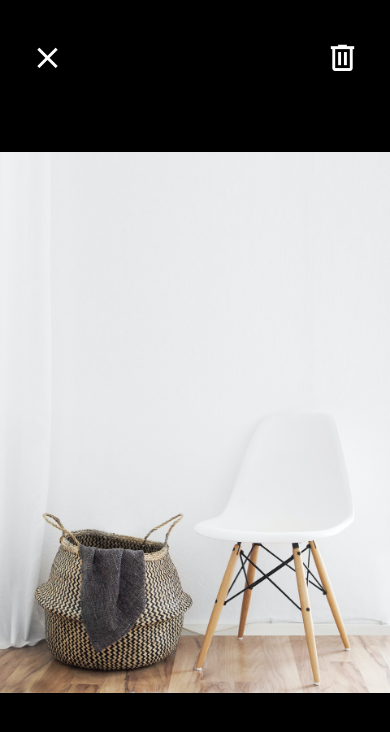
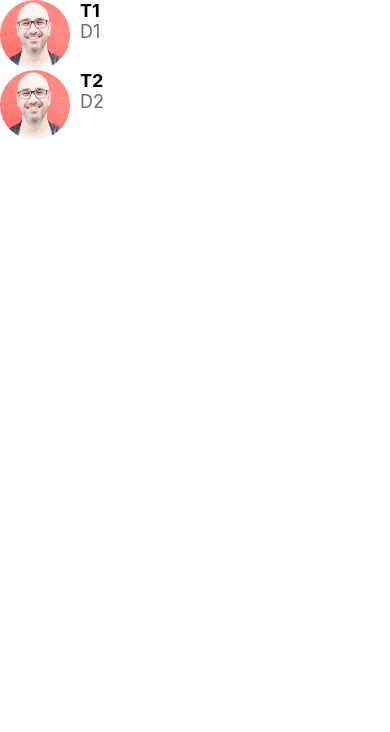
Before and after one commit to Baraka-Mugisha/DoneWIthIt, a React Native app: screen / in a window 390 px wide. Shown: the top 732 px of the page. Built offline with nearby package versions, Linux system fonts and the light colour scheme.

Commit message:
Extracting the screen component added expo-constants library added a separate screen component file

```diff
--- a/App.js
+++ b/App.js
@@ -2,12 +2,13 @@
 import AppButton from './app/components/AppButton';
 import AppText from './app/components/AppText';
 import Card from './app/components/Card';
-import ListingDetailsScreen from './app/screens/ListingDetails';
+import ListingDetailsScreen from './app/screens/ListingDetailsScreen';
+import MessagesScreen from './app/screens/MessagesScreen';
 import ViewImageScreen from './app/screens/ViewImageScreen';
 import WelcomeScreen from './app/screens/WelcomeScreen';
 
 export default function App() {
   return (
-    <ViewImageScreen />
+    <MessagesScreen />
   );
 }
--- /dev/null
+++ b/app/components/Screen.js
@@ -0,0 +1,18 @@
+import React from 'react';
+import Constants from 'expo-constants';
+import { SafeAreaView, StyleSheet } from 'react-native';
+import { Children } from 'react/cjs/react.production.min';
+
+function Screen({ children }) {
+  return (
+    <SafeAreaView style={styles.screen}>{children}</SafeAreaView>
+  );
+}
+
+const styles = StyleSheet.create({
+  screen: {
+    paddingTop: Constants.statusBarHeight
+  }
+});
+
+export default Screen;
--- /dev/null
+++ b/app/screens/MessagesScreen.js
@@ -0,0 +1,39 @@
+import React from 'react';
+import { FlatList, StyleSheet } from 'react-native';
+import ListItem from '../components/ListItem';
+import Screen from '../components/Screen';
+
+const messages = [
+  {
+    id: 1,
+    title: 'T1',
+    description: 'D1',
+    image: require('../assets/mosh.jpg')
+  },
+  {
+    id: 2,
+    title: 'T2',
+    description: 'D2',
+    image: require('../assets/mosh.jpg')
+  },
+]
+function MessagesScreen(props) {
+  return (
+    <Screen>
+      <FlatList
+        data={messages}
+        keyExtractor={message => message.id.toString()}
+        renderItem={({ item }) => <ListItem
+          title={item.title}
+          subTitle={item.description}
+          image={item.image}
+        />}
+      />
+    </Screen >
+  );
+}
+
+const styles = StyleSheet.create({
+})
+
+export default MessagesScreen;
--- a/package.json
+++ b/package.json
@@ -12,6 +12,7 @@
   "dependencies": {
     "@react-native-community/hooks": "^2.8.1",
     "expo": "~44.0.0",
+    "expo-constants": "^13.0.2",
     "expo-status-bar": "~1.2.0",
     "react": "17.0.1",
     "react-dom": "17.0.1",
```
Also changed, not shown: app/screens/ListingDetailsScreen.js (renamed from app/screens/ListingDetails.js), 2 other files (tests, documents, lock files or other folders).
